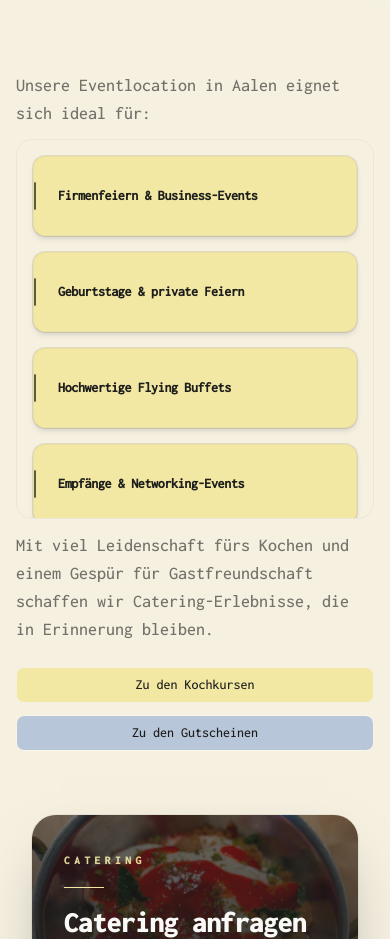
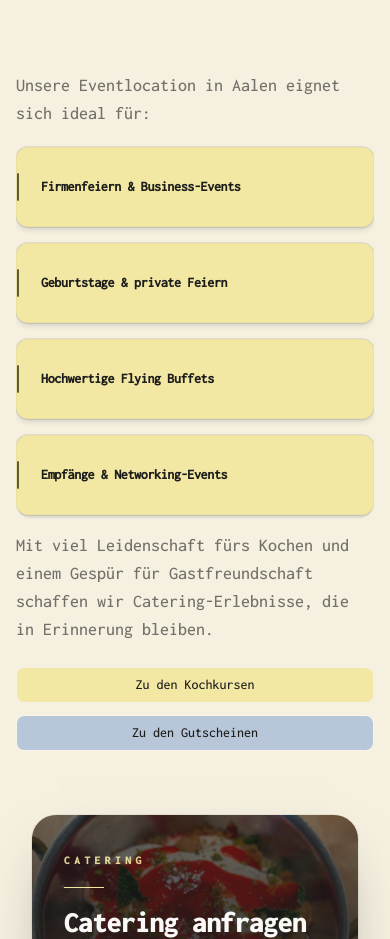
Before and after one commit to dieKrake/cooking-website, a Next.js app: page /catering in a window 390 px wide. Shown: the part 1240-2179 px from the top of the page. Built offline with nearby package versions, Linux system fonts and the light colour scheme.

Commit message:
refactor: remove border and adjust padding on scrollable features containers
Remove border and border-border/40 classes from scrollable containers on catering and feinkost pages, change p-4 to py-2 for reduced vertical padding on mobile while maintaining lg:p-0 on desktop

```diff
--- a/src/app/catering/page.tsx
+++ b/src/app/catering/page.tsx
@@ -40,7 +40,7 @@ export default function CateringPage() {
         <p className="text-foreground/60 text-lg">
           {CATERING_PAGE.featuresIntro}
         </p>
-        <div className="border-border/40 max-h-[380px] overflow-y-auto rounded-2xl border p-4 lg:max-h-none lg:border-0 lg:p-0">
+        <div className="max-h-[380px] overflow-y-auto rounded-2xl py-2 lg:max-h-none lg:border-0 lg:p-0">
           <LocationFeaturesGrid features={CATERING_FEATURES} className="py-0" />
         </div>
       </section>
--- a/src/app/feinkost/page.tsx
+++ b/src/app/feinkost/page.tsx
@@ -28,7 +28,7 @@ export default function FeinkostPage() {
         <p className="text-foreground/60 text-lg">
           {FEINKOST_PAGE.highlightsIntro}
         </p>
-        <div className="border-border/40 max-h-[380px] overflow-y-auto rounded-2xl border p-4 lg:max-h-none lg:border-0 lg:p-0">
+        <div className="max-h-[380px] overflow-y-auto rounded-2xl py-2 lg:max-h-none lg:border-0 lg:p-0">
           <LocationFeaturesGrid
             features={FEINKOST_HIGHLIGHTS}
             className="py-0"
--- a/src/components/organisms/voucher-options.tsx
+++ b/src/components/organisms/voucher-options.tsx
@@ -28,8 +28,8 @@ export function VoucherOptions() {
       <SectionHeading title="Erhältliche Gutscheine" />
       <div className="grid gap-4 sm:grid-cols-3 lg:grid-cols-4">
         {OPTIONS.map((option) => (
-          <Card key={option.amount} className="text-left lg:text-center">
-            <CardHeader className="items-center pb-2">
+          <Card key={option.amount} className="text-center">
+            <CardHeader className="grid place-items-center gap-2 pb-2 text-center">
               <Gift className="text-eisblau h-8 w-8" aria-hidden="true" />
               <CardTitle className="text-3xl font-bold">
                 {option.amount} €
```
